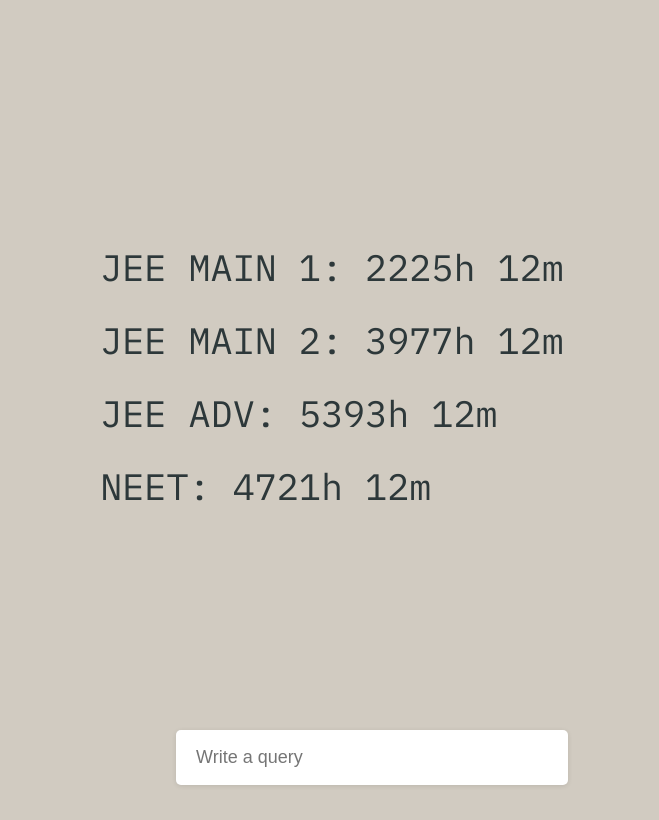
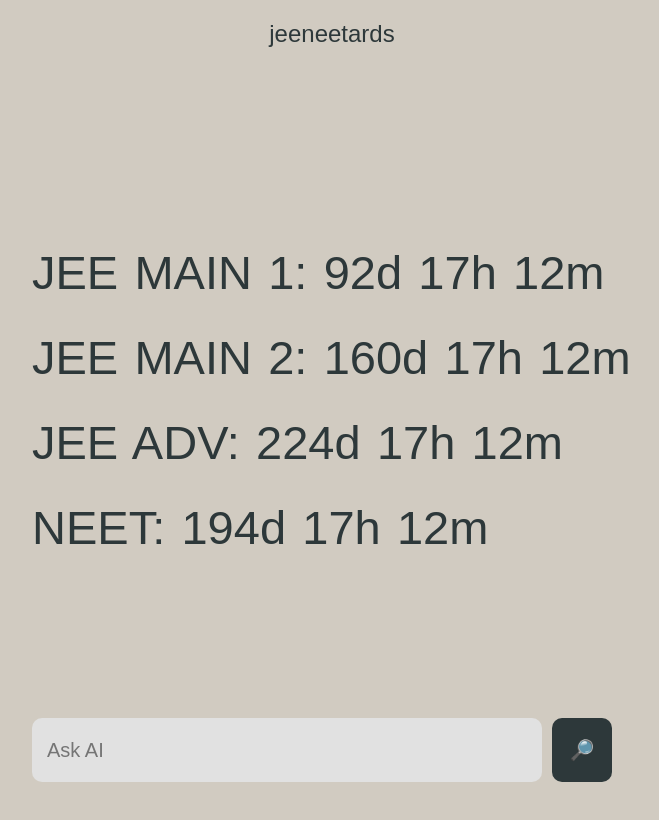
Before and after one commit to roramora/main, a plain HTML site: page index.html in a window 1280 px wide. Shown: the whole page, without its empty margins (308-967 px from the left). Drawn offline with Linux system fonts and the light colour scheme.

Commit message:
commit 20

```diff
--- a/index.html
+++ b/index.html
@@ -4,7 +4,7 @@
 <meta charset="UTF-8">
 <meta name="viewport" content="width=device-width, initial-scale=1.0">
 <title>JEENEETards</title>
-<link href='https://fonts.googleapis.com/css?family=IBM Plex Mono' rel='stylesheet'>
+<meta name="description" content="Jeeneetards is a website for students preparing for JEE and NEET exams. It provides countdown timers for each exam, tips and tricks, and motivational quotes. Visit Jeeneetards today and ace your exams!">
 <link rel="stylesheet" href="styles.css">
 <!-- Google tag (gtag.js) -->
 <script async src="https://www.googletagmanager.com/gtag/js?id=G-P0K4PEBRM5"></script>
@@ -16,20 +16,20 @@
 </script>
 </head>
 <body>
+  <div class="header">
+    <h1 id="title">jeeneetards</h1>
+    </header>
     <div class="container">
       <p class="countdown">JEE MAIN 1: <span id="countdown1" class="a1"></span></p>
       <p class="countdown">JEE MAIN 2: <span id="countdown2" class="a1"></span></p>
       <p class="countdown">JEE ADV: <span id="countdown3" class="a1"></span></p>
       <p class="countdown">NEET: <span id="countdown4" class="a1"></span></p>
     </div>
-  <div class="container2">
-    <div class="searchInput">
-      <input type="text" placeholder="Write a query">
-      <div class="resultBox">
-        <!-- here list are inserted from javascript -->
-      </div>
-      <div class="icon"><i class="fas fa-search"></i></div>
-    </div>
+    <div class="search-bar">
+      <form id="search-form">
+        <input type="text" id="search-input" placeholder="Ask AI">
+        <button id="search-button">🔎</button>
+      </form>
     </div>
   <script type="text/javascript" src="script.js"></script>
 </body>
--- a/script.js
+++ b/script.js
@@ -1,3 +1,60 @@
+function resetAutoAdjustSpanStyles() {
+    let spans = document.querySelectorAll(".countdown");
+    spans.forEach(function (span) {
+      // Reset styling to initial CSS values
+      span.style.display = "inline-block";
+      span.style.whiteSpace = "normal";
+      span.style.padding = "0";
+      span.style.fontSize = "100px";
+    });
+  }
+
+  // Function to check and adjust text wrapping for elements with the class 'auto-adjust-span'
+  function checkAndAdjustTextWrapping() {
+    // Get all elements with the class 'auto-adjust-span'
+    let elements = document.querySelectorAll(".countdown");
+
+    elements.forEach(function (element) {
+      // Get the font size of the text in the element
+      let fontSize = parseInt(window.getComputedStyle(element).fontSize);
+
+      // Check if text is wrapping with a 20% tolerance
+      let isWrapping = element.offsetHeight > fontSize * 1.2;
+
+      // Adjust font size if text is wrapping
+      if (isWrapping) {
+        // Reduce font size by 1px
+        element.style.fontSize = fontSize - 1 + "px";
+        // Call the function recursively to recheck text wrapping after font size adjustment
+        checkAndAdjustTextWrapping();
+      }
+    });
+  }
+
+  function setMinFontSize() {
+    let elements = document.querySelectorAll(".countdown");
+    let fontSizes = [];
+
+    for (let i = 0; i < elements.length; i++) {
+      let element = elements[i];
+      let computedFontSize = window
+        .getComputedStyle(element)
+        .getPropertyValue("font-size");
+      fontSizes.push(parseFloat(computedFontSize));
+    }
+
+    if (fontSizes.length > 0) {
+      let minFontSize = Math.min.apply(null, fontSizes);
+
+      for (let i = 0; i < elements.length; i++) {
+        elements[i].style.fontSize = minFontSize + "px";
+      }
+    }
+  }
+
+  // Call the function to reset styles initially
+  resetAutoAdjustSpanStyles();
+
   function startCountdown(targetDate, elementId) {
     const countdown = document.getElementById(elementId);
 
@@ -5,96 +62,65 @@ function startCountdown(targetDate, elementId) {
       console.error(`Element with ID '${elementId}' not found.`);
       return;
     }
+
     function updateCountdown() {
       const now = new Date().getTime();
       const targetTime = new Date(targetDate).getTime();
       const distance = targetTime - now;
-      const hours = Math.floor(distance / (1000 * 60 * 60));
+      const days = Math.floor(distance / (1000 * 60 * 60) / 24);
+      const hours = Math.floor((distance / (1000 * 60 * 60)) % 24);
+      // const hours = Math.floor(distance / (1000 * 60 * 60));
       const minutes = Math.floor((distance % (1000 * 60 * 60)) / (1000 * 60));
       // const seconds = Math.floor((distance % (1000 * 60)) / 1000);
 
-      countdown.innerHTML = `${hours}h ${minutes}m`;
+      countdown.innerHTML = `${days}d ${hours}h ${minutes}m`;
+      // Call the function initially for all elements with the class 'auto-adjust-span'
+      checkAndAdjustTextWrapping();
+      // Call the function with the desired class name
+      setMinFontSize();
     }
     updateCountdown();
     setInterval(updateCountdown, 5000);
   }
 
   // Update countdowns
-      startCountdown('2024-01-23T23:59:59', 'countdown1');
-      startCountdown('2024-04-05T23:59:59', 'countdown2');
-      startCountdown('2024-06-03T23:59:59', 'countdown3');
-      startCountdown('2024-05-06T23:59:59', 'countdown4');
+  startCountdown("2024-01-23T23:59:59", "countdown1");
+  startCountdown("2024-03-31T23:59:59", "countdown2");
+  startCountdown("2024-06-03T23:59:59", "countdown3");
+  startCountdown("2024-05-04T23:59:59", "countdown4");
 
+  // Add event listener for the resize event to reset styles and then update wrapping status and adjust font size on content resizing
+  window.addEventListener("resize", function () {
+    // Reset styles first
+    resetAutoAdjustSpanStyles();
+    // Call the function to update widths on resizing
+    checkAndAdjustTextWrapping();
+    // Call the function to set minimum font size for elements with the specified class name
+    setMinFontSize(); // Replace "yourClassName" with the actual class name
+  });
 
-      let suggestions = [
-        "Channel",
-        "CodingLab",
-        "CodingNepal",
-        "YouTube",
-        "YouTuber",
-        "YouTube Channel",
-        "Blogger",
-        "Bollywood",
-        "Vlogger",
-        "Vechiles",
-        "Facebook",
-        "Freelancer",
-        "Facebook Page",
-        "Designer",
-        "Developer",
-        "Web Designer",
-        "Web Developer",
-        "Login Form in HTML & CSS",
-        "How to learn HTML & CSS",
-        "How to learn JavaScript",
-        "How to became Freelancer",
-        "How to became Web Designer",
-        "How to start Gaming Channel",
-        "How to start YouTube Channel",
-        "What does HTML stands for?",
-        "What does CSS stands for?",
-    ];
+  // Get the HTML elements by their IDs
+  const searchForm = document.getElementById("search-form");
+  const searchInput = document.getElementById("search-input");
+  const searchButton = document.getElementById("search-button");
 
-    // getting all required elements
-    const searchInput = document.querySelector(".searchInput");
-    const input = searchInput.querySelector("input");
-    const resultBox = searchInput.querySelector(".resultBox");
-    const icon = searchInput.querySelector(".icon");
-    let linkTag = searchInput.querySelector("a");
-    let webLink;
+  // Add an event listener to the form
+  searchForm.addEventListener("submit", function (event) {
+    // Prevent the default behavior of the form
+    event.preventDefault();
 
-    // if user press any key and release
-    input.onkeyup = (e)=>{
-        let userData = e.target.value; //user enetered data
-        let emptyArray = [];
-        if(userData){
-            emptyArray = suggestions.filter((data)=>{
-                //filtering array value and user characters to lowercase and return only those words which are start with user enetered chars
-                return data.toLocaleLowerCase().startsWith(userData.toLocaleLowerCase());
+    // Get the user input from the input field
+    const userInput = searchInput.value;
+
+    // Check if the input is not empty
+    if (userInput) {
+      // Encode the user input as a component of a URL
+      const encodedInput = encodeURIComponent(userInput);
+
+      // Construct the Perplexity search URL with the encoded input
+      const perplexityURL = `https://www.perplexity.ai/?q=${encodedInput}`;
+
+      // Open the Perplexity search in a new tab
+      window.open(perplexityURL, "_blank");
+    }
   });
-            emptyArray = emptyArray.map((data)=>{
-                // passing return data inside li tag
-                return data = '<li>'+ data +'</li>';
-            });
-            searchInput.classList.add("active"); //show autocomplete box
-            showSuggestions(emptyArray);
-            let allList = resultBox.querySelectorAll("li");
-            for (let i = 0; i < allList.length; i++) {
-                //adding onclick attribute in all li tag
-                allList[i].setAttribute("onclick", "select(this)");
-            }
-        }else{
-            searchInput.classList.remove("active"); //hide autocomplete box
-        }
-    }
-
-    function showSuggestions(list){
-        let listData;
-        if(!list.length){
-            userValue = inputBox.value;
-            listData = '<li>'+ userValue +'</li>';
-        }else{
-            listData = list.join('');
-        }
-        resultBox.innerHTML = listData;
-    }
--- a/styles.css
+++ b/styles.css
@@ -1,4 +1,3 @@
-/* Reset default styles for all elements */
 * {
   user-select: none;
   -webkit-tap-highlight-color: transparent;
@@ -7,129 +6,98 @@
 }
 body {
   overflow: hidden;
-    font-family: 'IBM Plex Mono', monospace;
+  font-family: Arial, sans-serif;
   height: 100vh;
-    background-color: #D1CBC1;
-    color: #2D383A;
-    display: flex;
+  background-color: #d1cbc1;
+  color: #2d383a;
+  /*   display: flex;
   flex-direction: column;
   justify-content: center;
-    align-items: center;
+  align-items: center; */
+}
+.container {
+  position: absolute;
+  left: 50%;
+  top: 50%;
+  transform: translate(-50%, -50%);
+  /*   border: 1px solid black; */
+  text-align: center;
+  word-spacing: 0.2em;
 }
 
-  .container {
-    position: fixed;
-    top: calc(50% - 24px);
-    transform: translateY(-50%);
+.countdown {
+  width: 80vw;
+  max-width: 600px;
+  /*   border: 1px solid black; */
+  text-align: left;
+  margin: 15px;
 }
 
-  /* Common styles for paragraphs */
-  p {
-    margin: 25px;
+.header {
+  text-align: center;
 }
 
-
-  /* Responsive font size settings */
-  @media only screen and (min-width: 501px) {
-    p {
-      font-size: calc(24px + 1vw);
-    }
+#title {
+  font-size: min(max(18px, 2.5vw), 24px);
+  font-weight: 100;
+  /*   border: 1px solid black; */
+  margin: 20px;
 }
 
-  @media only screen and (max-width: 500px) and (min-width: 376px) {
-    p {
-      font-size: calc(22px + 1vw);
-    }
+/* .horizontal-line {
+  width: 100%;
+  height: 1px;
+  background-color: black;
+  position: fixed;
+  top: 50%;
+  left: 0;
+  z-index: 9999;
+} */
+
+.search-bar {
+  width: 80vw;
+  max-width: 600px;
+  /*   border: 1px solid black; */
+  height: 10vh;
+  position: absolute;
+  left: 50%;
+  bottom: 0%;
+  transform: translate(-50%, 0%);
+  display: flex;
+  justify-content: center;
+  align-items: center;
+  margin-bottom: 10px;
 }
 
-  @media only screen and (max-width: 375px) and (min-width: 321px) {
-    p {
-      font-size: calc(18px + 1vw);
-    }
+#search-form {
+  display: flex;
+  align-items: center;
+  height: 8vh;
+  width: 100%;
+  /*   border: 1px solid black; */
 }
 
-
-  @media only screen and (max-width: 320px) and (min-width: 276px) {
-    p {
-      font-size: calc(14px + 1vw);
-    }
+#search-input {
+  box-sizing: border-box;
+  background-color: #e1e1e1;
+  height: 100%;
+  width: 85%;
+  border-radius: 10px;
+  font-size: min(max(14px, 2.5vw), 20px);
+  border: none;
+  padding: 5px;
+  padding-left: 15px;
 }
 
-
-  @media only screen and (max-width: 275px) {
-    p {
-      font-size: calc(12px + 1vw);
+#search-button {
+  margin-left: 10px;
+  height: 100%;
+  width: 10%;
+  min-width: 30px;
+  border: none;
+  background-color: #2d383a;
+  color: #d1cbc1;
+  font-size: min(max(14px, 2.5vw), 20px);
+  /*   padding: 10px 20px; */
+  border-radius: 10px;
 }
-  }
-
-  .container2{
-    max-width: 450px;
-    position: absolute;
-    bottom: 15px;
-
-  }
-
-  .container2 .searchInput{
-    background: #D9D9D9;
-    width: 100%;
-    border-radius: 5px;
-    position: relative;
-  }
-
-  .searchInput input{
-    height: 55px;
-    width: 100%;
-    outline: none;
-    border: none;
-    border-radius: 5px;
-    padding: 0 60px 0 20px;
-    font-size: 18px;
-    box-shadow: 0px 1px 5px rgba(0,0,0,0.1);
-  }
-
-  .searchInput.active input{
-    border-radius: 5px 5px 0 0;
-  }
-
-  .searchInput .resultBox{
-    padding: 0;
-    opacity: 0;
-    pointer-events: none;
-    max-height: 280px;
-    overflow-y: auto;
-  }
-
-  .searchInput.active .resultBox{
-    padding: 10px 8px;
-    opacity: 1;
-    pointer-events: auto;
-  }
-
-  .resultBox li{
-    list-style: none;
-    padding: 8px 12px;
-    display: none;
-    width: 100%;
-    cursor: default;
-    border-radius: 3px;
-  }
-
-  .searchInput.active .resultBox li{
-    display: block;
-  }
-  .resultBox li:hover{
-    background: #efefef;
-  }
-
-  .searchInput .icon{
-    position: absolute;
-    right: 0px;
-    top: 0px;
-    height: 55px;
-    width: 55px;
-    text-align: center;
-    line-height: 55px;
-    font-size: 20px;
-    color: #644bff;
-    cursor: pointer;
-  }
```
Lines whose indentation alone changed are shown as unchanged.
